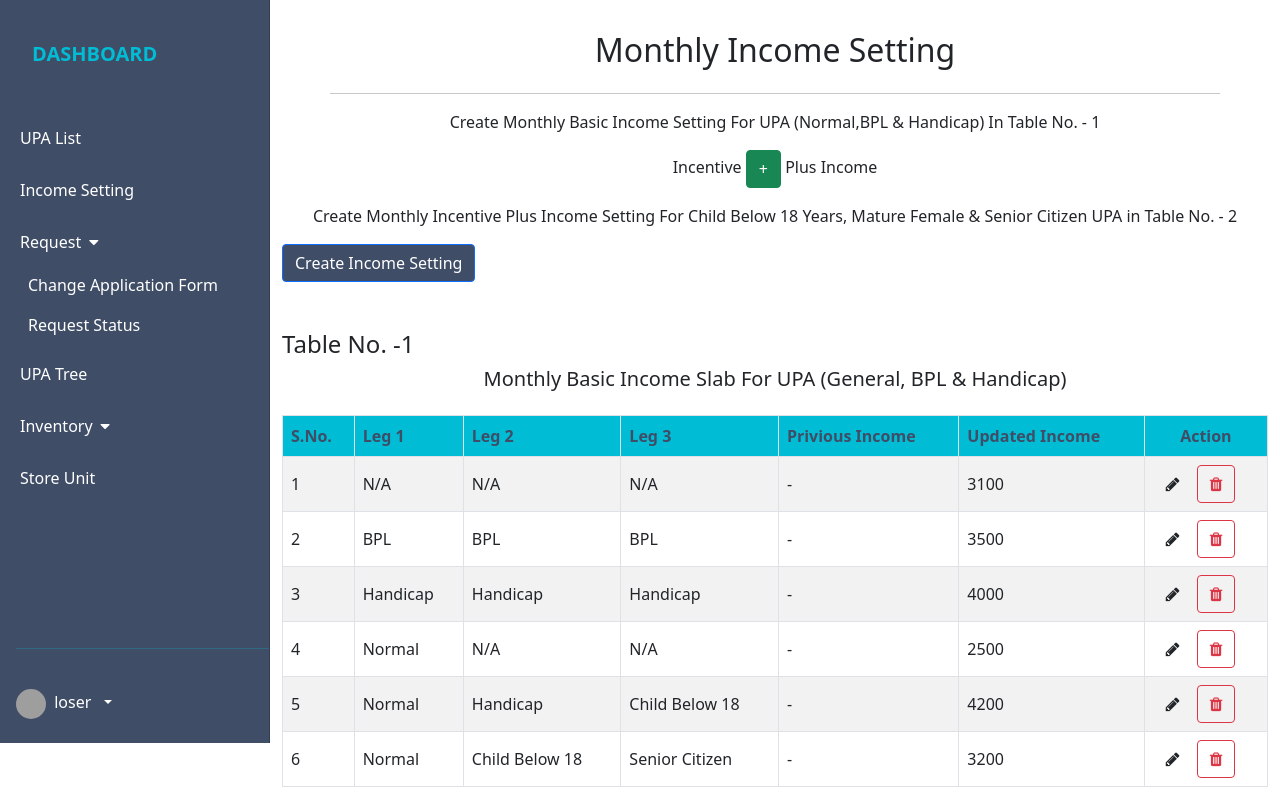
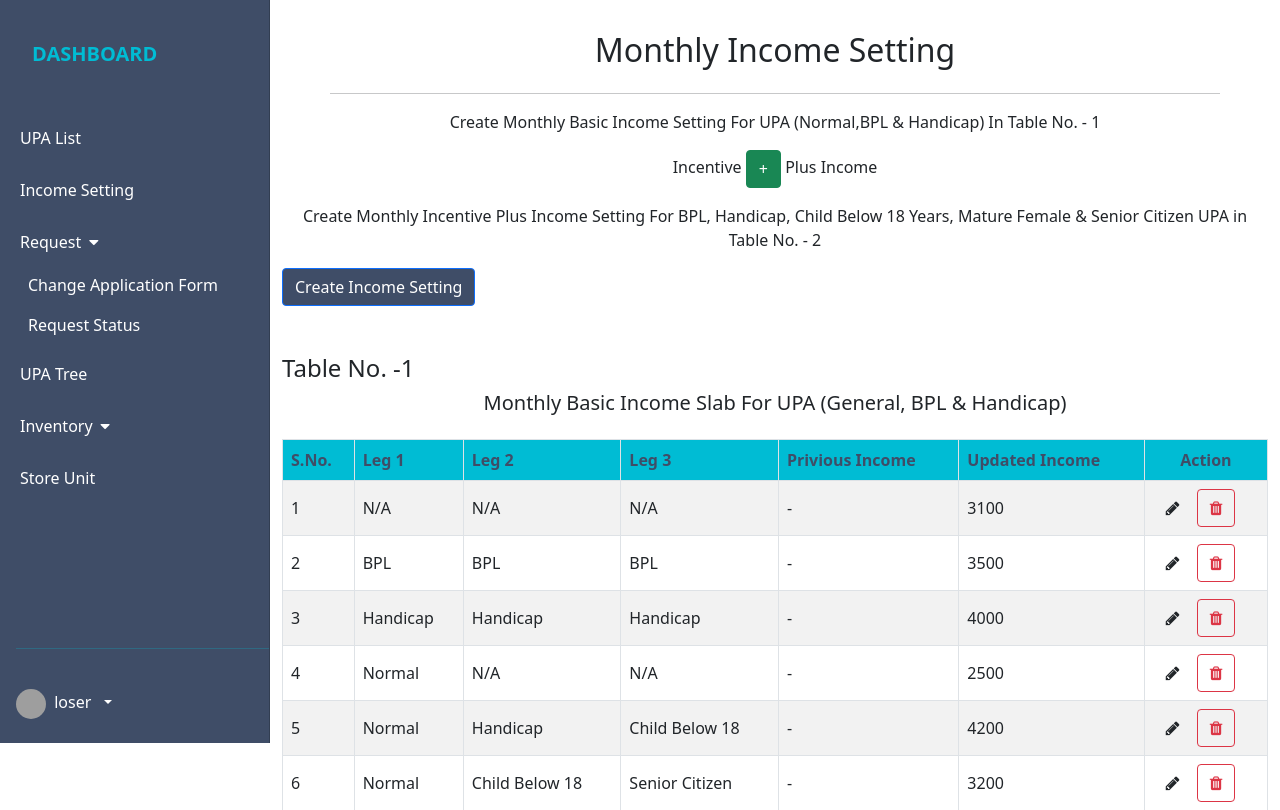
Before and after one commit to msurendra-1008/mlm_repo, a Django app: page /income_setting/ in a window 1280 px wide. Shown: the part 57-867 px from the top of the page. Run offline with Django 3.2, Linux system fonts and the light colour scheme; a user stored in the database is signed in; data comes from the database, SQL or seed files in the repository; parts of the project's set-up code (start-up, migrations or seed data) failed here and were passed over; grey boxes are pictures that could not be loaded.

Commit message:
modification

```diff
--- a/templates/dashboard/income_setting.html
+++ b/templates/dashboard/income_setting.html
@@ -47,7 +47,7 @@
             <hr class="hr mx-5"/>
             <p class="text-center ">Create Monthly Basic Income Setting For UPA (Normal,BPL & Handicap) In Table No. - 1</p>
             <p class="text-center">Incentive <button class="btn btn-success">+</button> Plus Income</p>
-            <p class="text-center">Create Monthly Incentive Plus Income Setting For Child Below 18 Years, Mature Female & Senior Citizen UPA in Table No. - 2</p>
+            <p class="text-center">Create Monthly Incentive Plus Income Setting For BPL, Handicap, Child Below 18 Years, Mature Female & Senior Citizen UPA in Table No. - 2</p>
             <a href="{% url 'create-income-setting'%}" class="btn btn-primary btn-style">Create Income Setting</a>
             <h4 class="mt-5">Table No. -1</h4>
             <h6 class="fs-5 fw-dark mb-4 text-center"> Monthly Basic Income Slab For UPA (General, BPL & Handicap)</h6>
```
